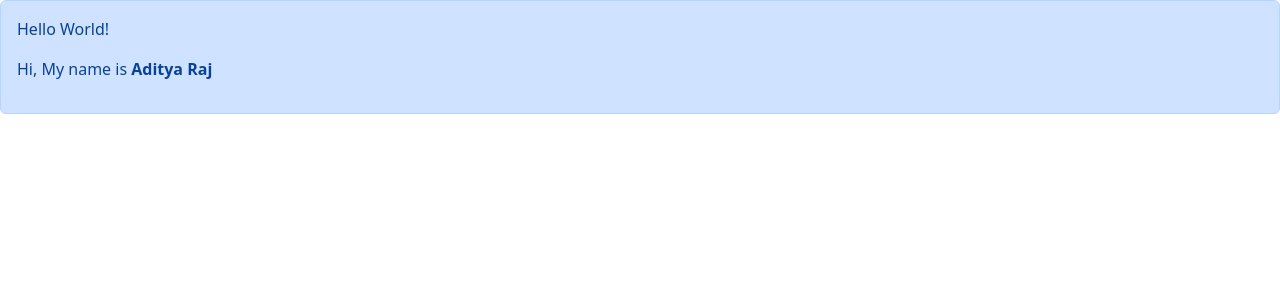
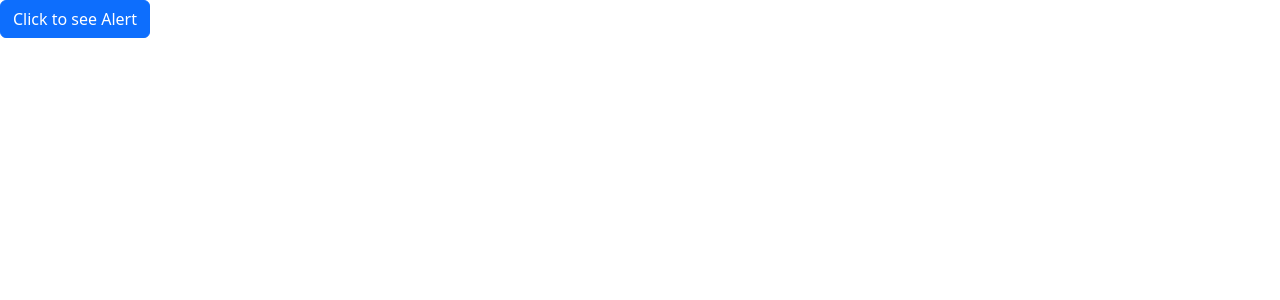
Before and after one commit to A-raj468/react-app, a React (Vite) app: page / in a window 1280 px wide. Shown: the top 300 px of the page. Built offline with nearby package versions, Linux system fonts and the light colour scheme.

Commit message:
Alert and button combined

```diff
--- a/src/App.tsx
+++ b/src/App.tsx
@@ -1,14 +1,31 @@
+import { useState } from "react";
 import Alert from "./components/Alert";
+import Button from "./components/Button";
 
 function App() {
+    const [alertVisible, setAlertVisible] = useState(false);
     return (
         <div>
-            <Alert>
-                <p>Hello World!</p>
-                <p>
-                    Hi, My name is <b>Aditya Raj</b>
-                </p>
-            </Alert>
+            {alertVisible && (
+                <Alert
+                    onClose={() => {
+                        setAlertVisible(false);
+                    }}
+                >
+                    <p>Hello World!</p>
+                    <hr />
+                    <p>
+                        My name is <b>Aditya Raj</b>
+                    </p>
+                </Alert>
+            )}
+            <Button
+                onClick={() => {
+                    setAlertVisible(true);
+                }}
+            >
+                Click to see Alert
+            </Button>
         </div>
     );
 }
--- a/src/components/Alert.tsx
+++ b/src/components/Alert.tsx
@@ -2,10 +2,34 @@
 
 interface Props {
     children: ReactNode;
+    color?:
+        | "primary"
+        | "secondary"
+        | "success"
+        | "danger"
+        | "warning"
+        | "info"
+        | "light"
+        | "dark";
+    onClose: () => void;
 }
 
-const Alert = ({ children }: Props) => {
-    return <div className="alert alert-primary">{children}</div>;
+const Alert = ({ children, color = "primary", onClose }: Props) => {
+    return (
+        <div
+            className={"alert alert-" + color + " alert-dismissible fade show"}
+            role="alert"
+        >
+            {children}
+            <button
+                type="button"
+                className="btn-close"
+                data-bs-dismiss="alert"
+                aria-label="Close"
+                onClick={onClose}
+            ></button>
+        </div>
+    );
 };
 
 export default Alert;
--- a/src/components/Button.tsx
+++ b/src/components/Button.tsx
@@ -1,11 +1,21 @@
 interface Props {
-    text: string;
+    children: string;
+    color?:
+        | "primary"
+        | "secondary"
+        | "success"
+        | "danger"
+        | "warning"
+        | "info"
+        | "light"
+        | "dark";
+    onClick: () => void;
 }
 
-const Button = ({ text }: Props) => {
+const Button = ({ children, color = "primary", onClick }: Props) => {
     return (
-        <button type="button" className="btn btn-primary">
-            {text}
+        <button type="button" className={"btn btn-" + color} onClick={onClick}>
+            {children}
         </button>
     );
 };
```
